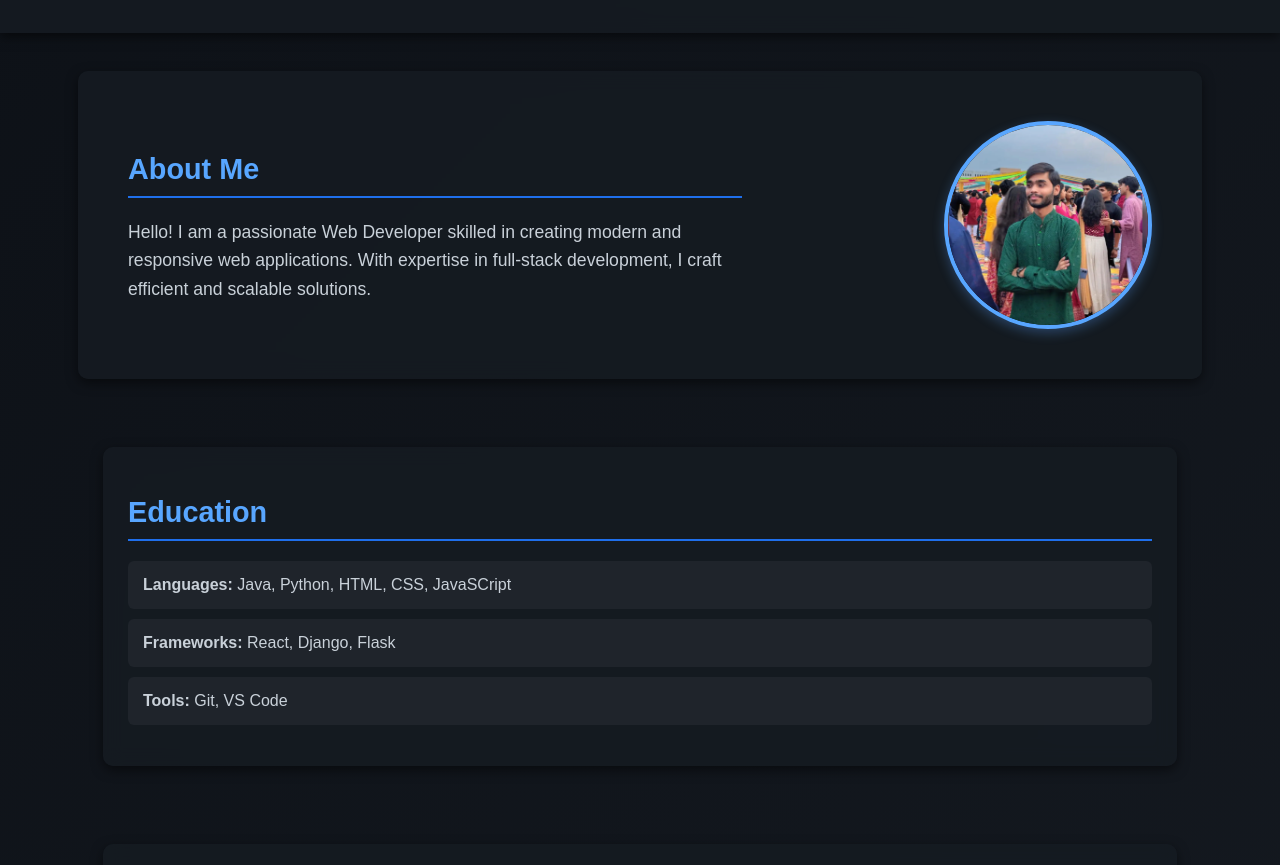
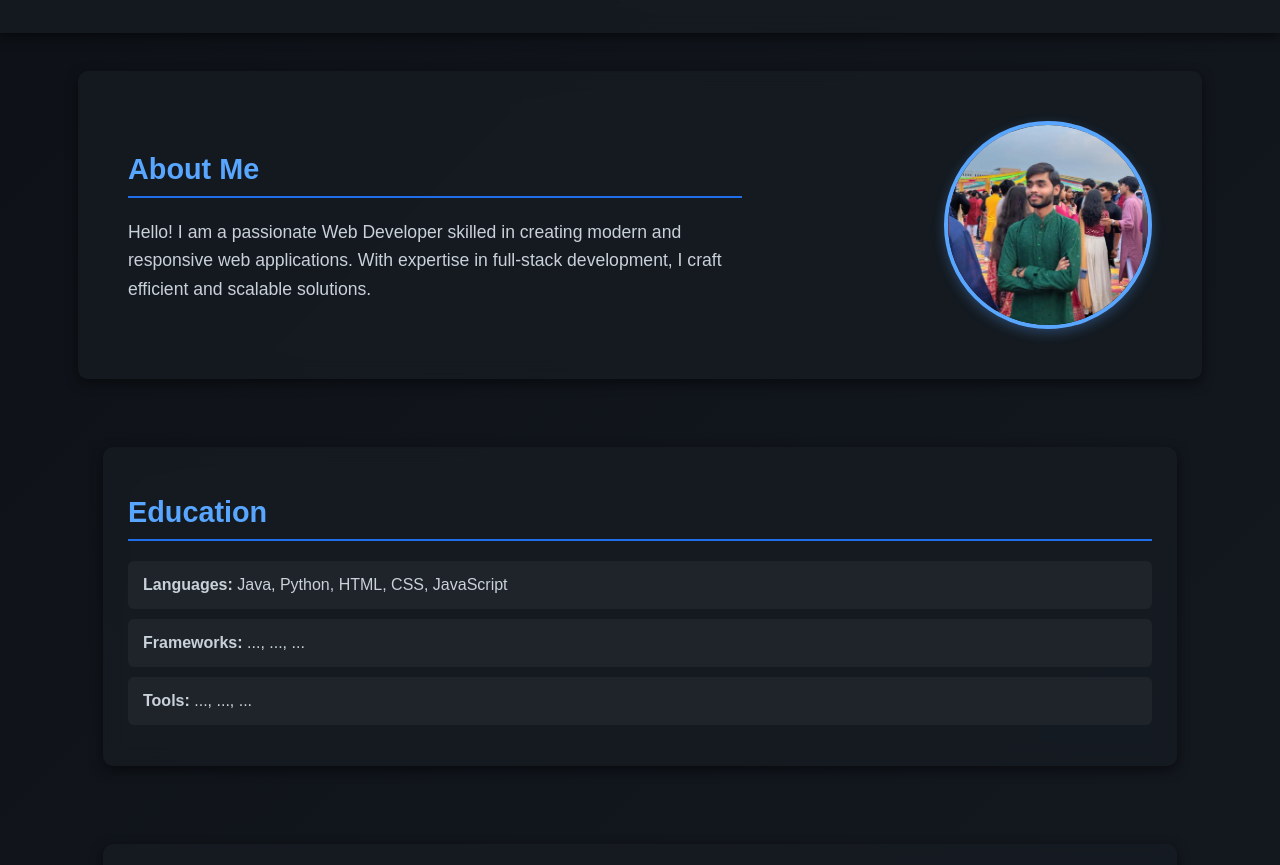
Before and after one commit to sahaiatherva01/Portfolio, a plain HTML site: page index.html in a window 1280 px wide. Shown: the part 171-1036 px from the top of the page. Drawn offline with Linux system fonts and the light colour scheme.

Commit message:
index.html

```diff
--- a/index.html
+++ b/index.html
@@ -35,9 +35,9 @@
     <section id="education">
         <h2>Education</h2>
         <ul>
-            <li><strong>Languages:</strong> Java, Python, HTML, CSS, JavaSCript</li>
-            <li><strong>Frameworks:</strong> React, Django, Flask</li>
-            <li><strong>Tools:</strong> Git, VS Code</li>
+            <li><strong>Languages:</strong> Java, Python, HTML, CSS, JavaScript</li>
+            <li><strong>Frameworks:</strong> ..., ..., ...</li>
+            <li><strong>Tools:</strong> ..., ..., ...</li>
         </ul>
     </section>
     <br>
```
